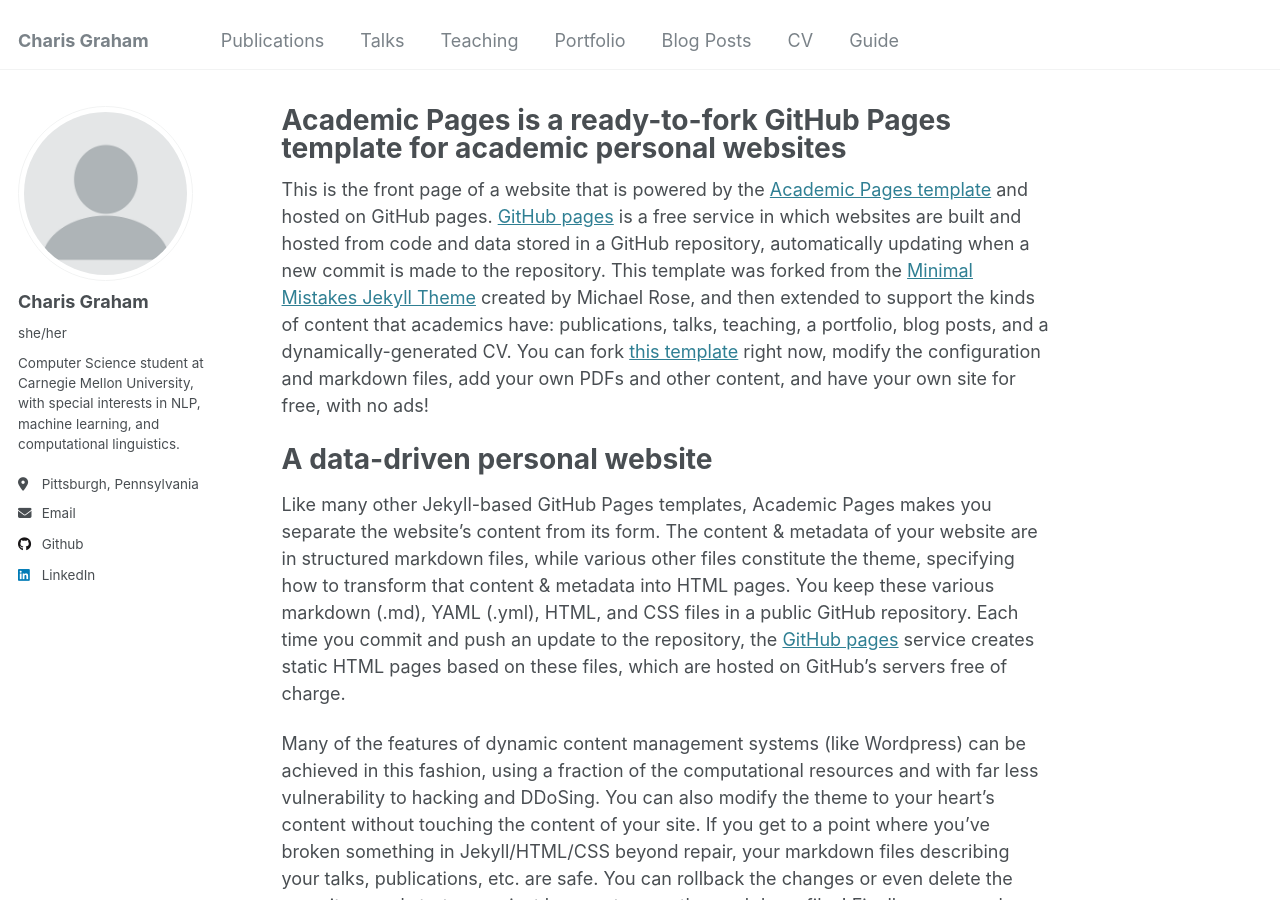
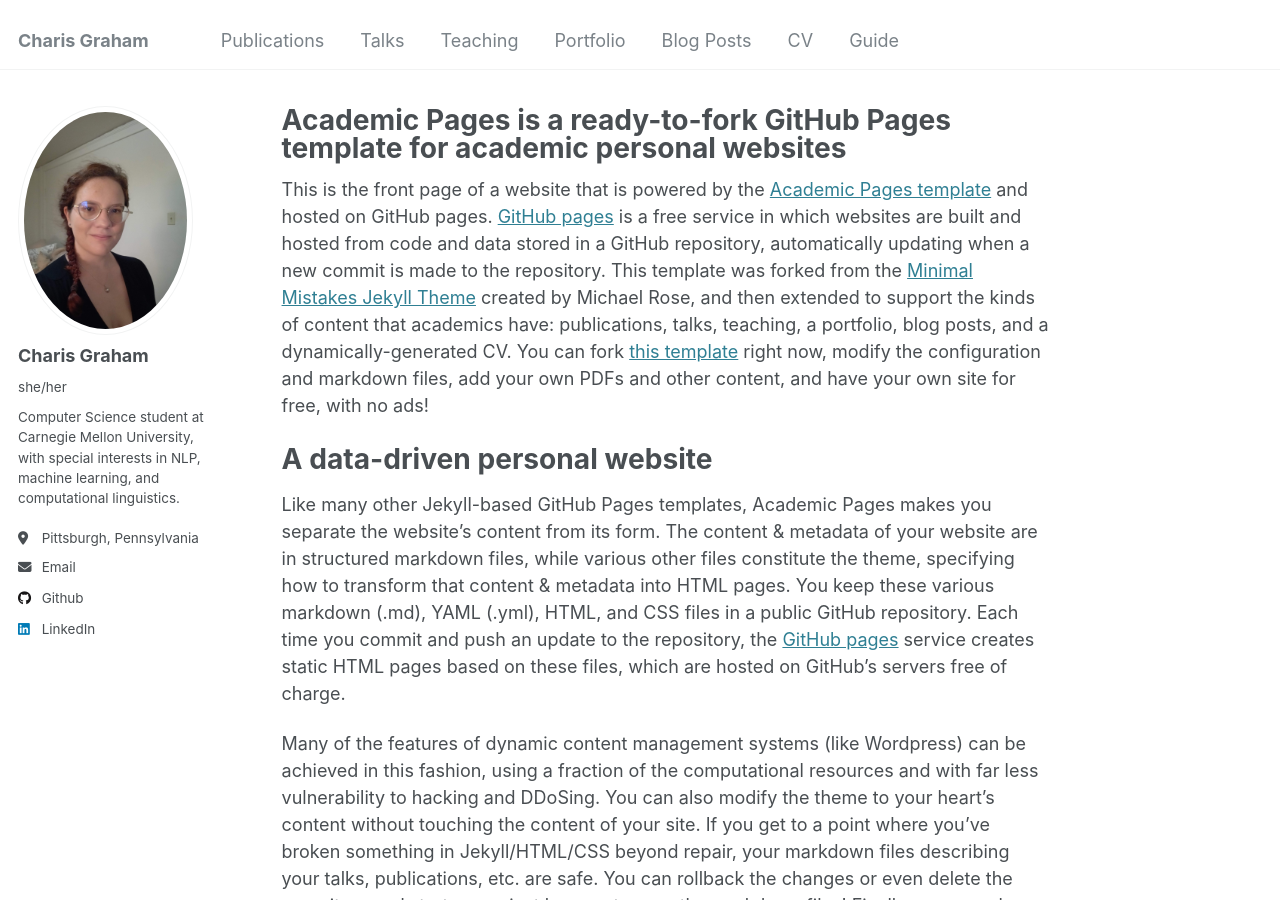
Before and after one commit to Charis-Graham/Charis-Graham.github.io, a Jekyll site: the page built from _pages/about.md, in a window 1280 px wide and 900 px high. Built offline with Jekyll 4.4.1, drawn with Linux system fonts in a browser that asks for light colours.

Commit message:
Update _config.yml

```diff
--- a/_config.yml
+++ b/_config.yml
@@ -21,7 +21,7 @@
 #               Additional customization can be done by editing /_includes/author-profile.html
 author:
   # Biographic information
-  avatar           : "profile.png"
+  avatar           : "profilea.png"
   name             : "Charis Graham"
   pronouns         : "she/her"
   bio              : "Computer Science student at Carnegie Mellon University, with special interests in NLP, machine learning, and computational linguistics."
```
